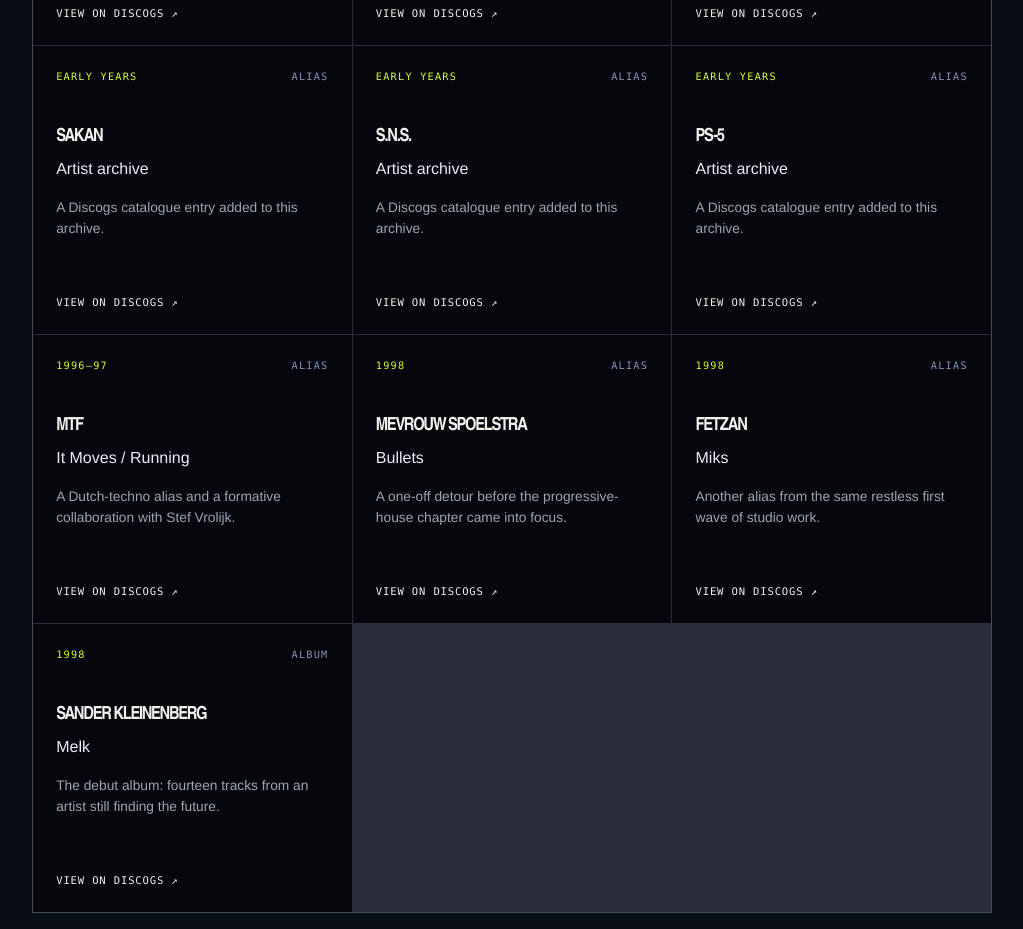
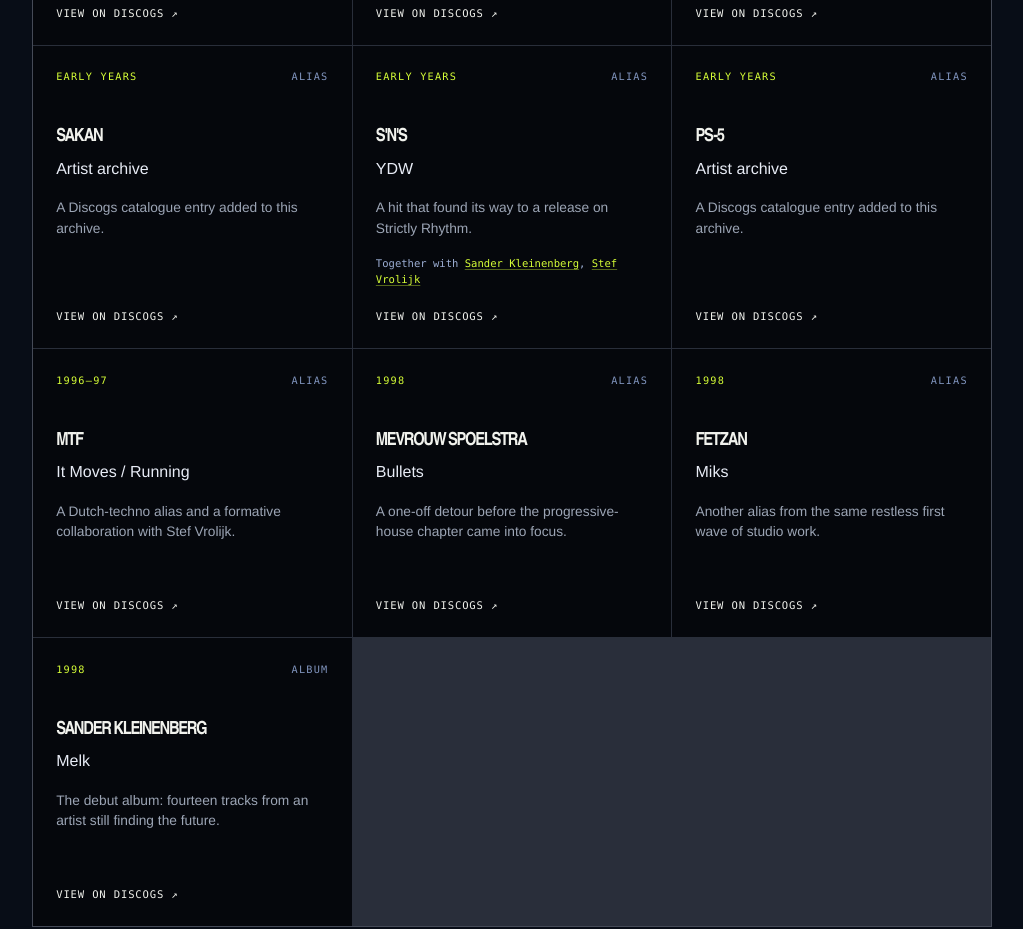
Before and after one commit to timtjomme/sanderkleinenberg.com, a Next.js app: page /story in a window 1280 px wide. Shown: the part 1960-2889 px from the top of the page, without its empty margins (128-1151 px from the left). Built offline with nearby package versions, Linux system fonts and the light colour scheme.

Commit message:
Add SNS YDW credits and release note

```diff
--- a/app/story/page.tsx
+++ b/app/story/page.tsx
@@ -51,11 +51,15 @@
   },
   {
     year: "EARLY YEARS",
-    name: "S.N.S.",
-    title: "Artist archive",
-    note: "A Discogs catalogue entry added to this archive.",
+    name: "S'N'S",
+    title: "YDW",
+    note: "A hit that found its way to a release on Strictly Rhythm.",
     href: "https://www.discogs.com/artist/42287-S-N-S",
     kind: "ALIAS",
+    collaborators: [
+      { name: "Sander Kleinenberg", href: "https://www.discogs.com/artist/5800-Sander-Kleinenberg" },
+      { name: "Stef Vrolijk", href: "https://www.discogs.com/artist/13761-Stef-Vrolijk" },
+    ],
   },
   {
     year: "EARLY YEARS",
```
